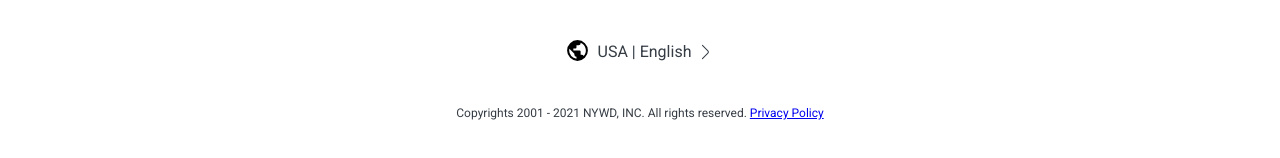
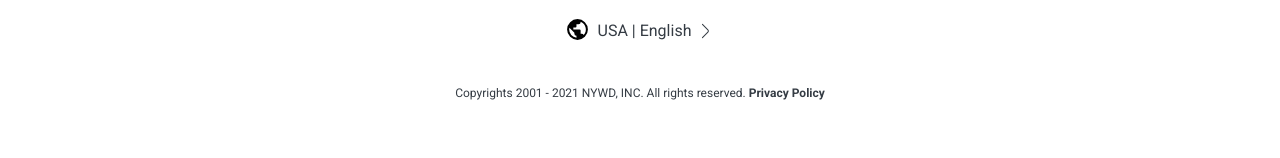
Before and after one commit to Regolo/NYWD-V2, a website: page about.html in a window 1280 px wide. Shown: the part 5013-5171 px from the top of the page. Drawn offline with nearby package versions, Linux system fonts and the light colour scheme.

Commit message:
Update style.css

```diff
--- a/assets/css/style.css
+++ b/assets/css/style.css
@@ -1654,7 +1654,7 @@ svg.icon.icon--cross {
   .our-team .main-team .swiper {
     width: 100%;
     height: 100%;
-    padding-right: 5%; }
+    padding-right: 9%; }
   .our-team .main-team .swiper-wrapper {
     padding-left: 5%; }
   .our-team .main-team .swiper-slide {
@@ -1948,6 +1948,12 @@ svg.icon.icon--cross {
     margin-bottom: 35px; }
   .footer p.copy {
     font-size: 1.2rem; }
+    .footer p.copy a {
+      color: #353C44;
+      font-weight: bold;
+      text-decoration: none; }
+      .footer p.copy a:hover {
+        opacity: 0.8; }
   .footer .change-language {
     position: relative;
     max-width: 400px;
```
